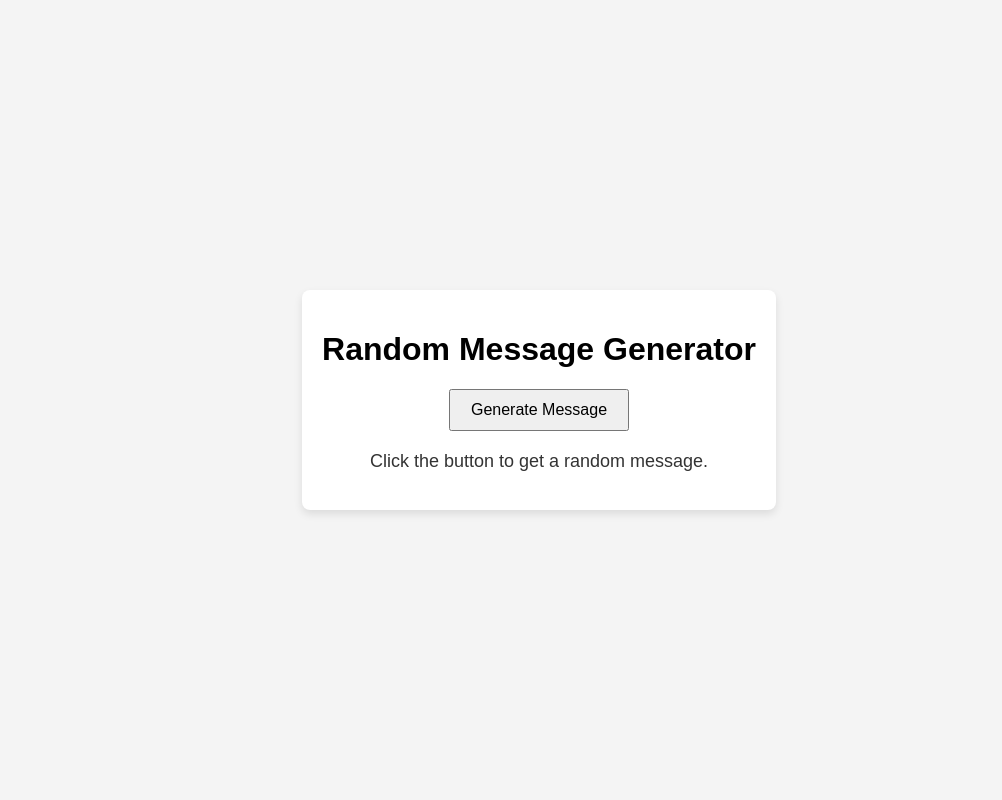
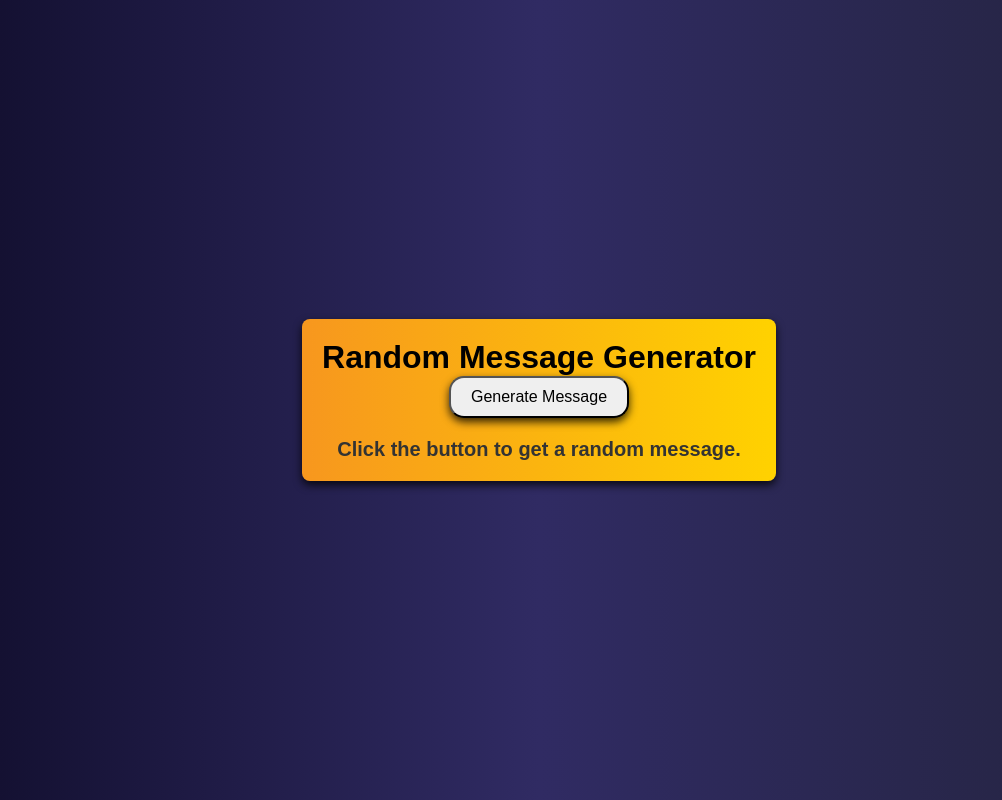
Before and after one commit to DanielleFiene/message-generator, a website: page public/index.html in a window 1280 px wide. Shown: the whole page, without its empty margins (101-1103 px from the left). Drawn offline with Linux system fonts and the light colour scheme.

Commit message:
some style

```diff
--- a/public/style.css
+++ b/public/style.css
@@ -1,29 +1,43 @@
+* {
+    box-sizing: border-box;
+    margin: 0;
+    padding: 0;
+}
+
 body {
     font-family: Arial, sans-serif;
     display: flex;
     justify-content: center;
     align-items: center;
     height: 100vh;
-    margin: 0;
-    background-color: #f4f4f4;
+    background: linear-gradient(to right, #0f0c29, #302b63, #24243e);
 }
 
 .container {
+    background: linear-gradient(to right, #f7971e, #ffd200);
     text-align: center;
     padding: 20px;
-    background: #fff;
     border-radius: 8px;
-    box-shadow: 0 4px 8px rgba(0, 0, 0, 0.1);
+    box-shadow: 0 4px 8px rgba(0, 0, 0, 0.8);
 }
 
 button {
     padding: 10px 20px;
     font-size: 16px;
     cursor: pointer;
+    border-radius: 15px;
+    box-shadow: 0 4px 8px rgba(0, 0, 0, 0.8);
+    transition: transform .4s, background-color .3s ease;
+}
+
+button:hover {
+    transform: scale(1.1);
+    background-color: #3EB489;
 }
 
 #message-display {
     margin-top: 20px;
-    font-size: 18px;
+    font-size: 20px;
     color: #333;
+    font-weight: bold;
 }
--- a/src/data.js
+++ b/src/data.js
@@ -17,7 +17,7 @@ const actions = [
     "is full of joy,",
     "holds great adventure,",
     "will revolve around dogs,",
-    "is full of daily surprise,",
+    "is full of daily surprises,",
     "is filled with rainy days,",
     "is a path filled with cats,",
     "will lead to unexpected fishing adventures,",
```
